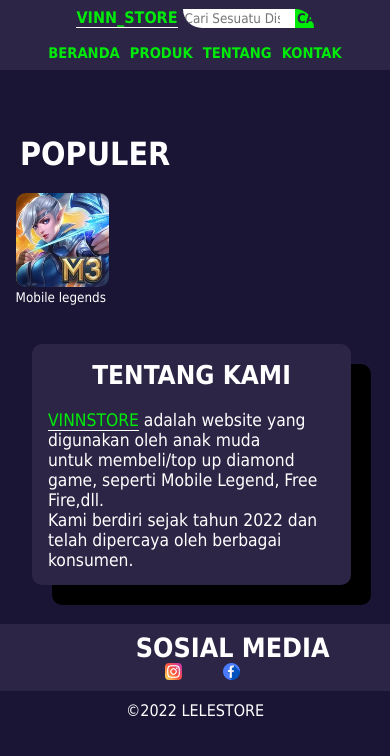
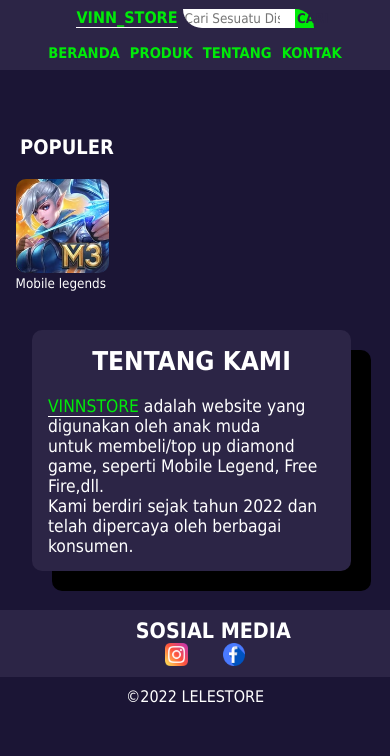
Before and after one commit to vinnstore/vinnstore.github.io, a plain HTML site: page index.html in a window 390 px wide. Drawn offline with Linux system fonts and the light colour scheme; files whose address does not match are found by name.

Commit message:
Update style.css

```diff
--- a/style.css
+++ b/style.css
@@ -298,6 +298,7 @@ footer
     {
         padding-top: 6rem;
         margin-left: 20px;
+        font-size: 20px;
     }
 
     .populer
@@ -321,14 +322,14 @@ footer
 
     .sosmed
     {
-        font-size: 10pt;
+        font-size: 8pt;
         padding-left: 8rem;
     }
 
     .sosmed img
     {
         width: 10%;
-        padding-right: 8px;
+        padding-right: 2px;
         margin-left: 12%;
     }
 }
```
